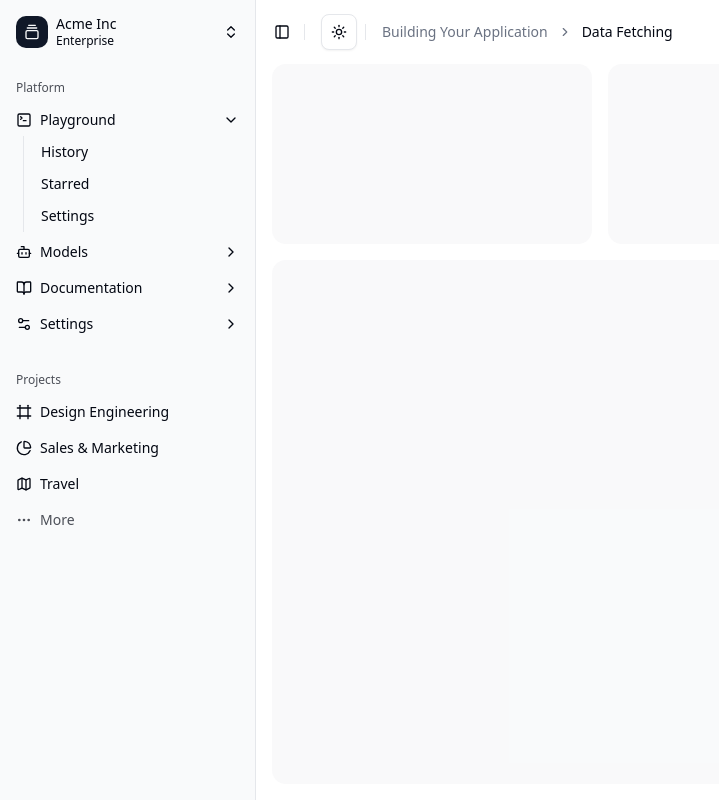
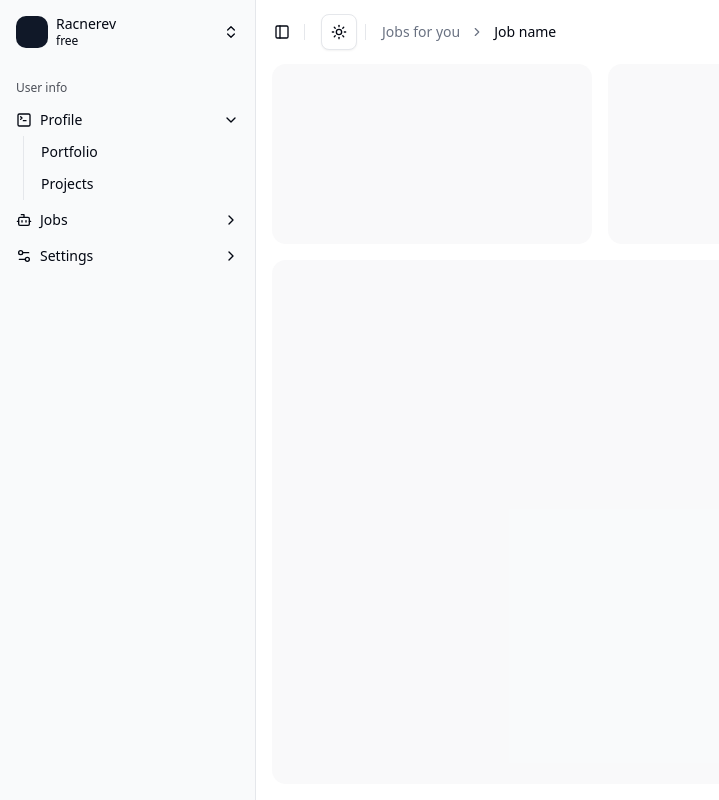
Before and after one commit to Sparsh-Verencar/scouter-dbms, a Next.js app: page /freelancer-dashboard in a window 1280 px wide. Shown: the whole page, without its empty margins (0-719 px from the left). Built offline with nearby package versions, Linux system fonts and the light colour scheme.

Commit message:
add proper names and remove unnecessary info from sidebar stuff

```diff
--- a/src/app/freelancer-dashboard/page.jsx
+++ b/src/app/freelancer-dashboard/page.jsx
@@ -31,12 +31,12 @@ export default function Page() {
               <BreadcrumbList>
                 <BreadcrumbItem className="hidden md:block">
                   <BreadcrumbLink href="#">
-                    Building Your Application
+                    Jobs for you
                   </BreadcrumbLink>
                 </BreadcrumbItem>
                 <BreadcrumbSeparator className="hidden md:block" />
                 <BreadcrumbItem>
-                  <BreadcrumbPage>Data Fetching</BreadcrumbPage>
+                  <BreadcrumbPage>Job name</BreadcrumbPage>
                 </BreadcrumbItem>
               </BreadcrumbList>
             </Breadcrumb>
--- a/src/components/app-sidebar.jsx
+++ b/src/components/app-sidebar.jsx
@@ -1,10 +1,12 @@
 "use client"
 
 import * as React from "react"
+import { Button } from "./ui/button"
 import {
   AudioWaveform,
   BookOpen,
   Bot,
+  ChevronsUpDown,
   Command,
   Frame,
   GalleryVerticalEnd,
@@ -23,87 +25,44 @@ import {
   SidebarContent,
   SidebarFooter,
   SidebarHeader,
+  SidebarMenuButton,
   SidebarRail,
 } from "@/components/ui/sidebar"
 
 // This is sample data.
 const data = {
-  teams: [
-    {
-      name: "Acme Inc",
-      logo: GalleryVerticalEnd,
-      plan: "Enterprise",
-    },
-    {
-      name: "Acme Corp.",
-      logo: AudioWaveform,
-      plan: "Startup",
-    },
-    {
-      name: "Evil Corp.",
-      logo: Command,
-      plan: "Free",
-    },
-  ],
   navMain: [
     {
-      title: "Playground",
+      title: "Profile",
       url: "#",
       icon: SquareTerminal,
       isActive: true,
       items: [
         {
-          title: "History",
+          title: "Portfolio",
           url: "#",
         },
         {
-          title: "Starred",
-          url: "#",
-        },
-        {
-          title: "Settings",
+          title: "Projects",
           url: "#",
         },
       ],
     },
     {
-      title: "Models",
+      title: "Jobs",
       url: "#",
       icon: Bot,
       items: [
         {
-          title: "Genesis",
+          title: "Applied Jobs",
           url: "#",
         },
         {
-          title: "Explorer",
+          title: "Current Jobs",
           url: "#",
         },
         {
-          title: "Quantum",
-          url: "#",
-        },
-      ],
-    },
-    {
-      title: "Documentation",
-      url: "#",
-      icon: BookOpen,
-      items: [
-        {
-          title: "Introduction",
-          url: "#",
-        },
-        {
-          title: "Get Started",
-          url: "#",
-        },
-        {
-          title: "Tutorials",
-          url: "#",
-        },
-        {
-          title: "Changelog",
+          title: "Finished Jobs",
           url: "#",
         },
       ],
@@ -118,35 +77,14 @@ const data = {
           url: "#",
         },
         {
-          title: "Team",
+          title: "Edit Profile",
           url: "#",
         },
         {
-          title: "Billing",
-          url: "#",
-        },
-        {
-          title: "Limits",
+          title: "Delete Account",
           url: "#",
         },
       ],
-    },
-  ],
-  projects: [
-    {
-      name: "Design Engineering",
-      url: "#",
-      icon: Frame,
-    },
-    {
-      name: "Sales & Marketing",
-      url: "#",
-      icon: PieChart,
-    },
-    {
-      name: "Travel",
-      url: "#",
-      icon: Map,
     },
   ],
 }
@@ -157,11 +95,21 @@ export function AppSidebar({
   return (
     <Sidebar collapsible="icon" {...props}>
       <SidebarHeader>
-        <TeamSwitcher teams={data.teams} />
+        <SidebarMenuButton
+              size="lg"
+              className="data-[state=open]:bg-sidebar-accent data-[state=open]:text-sidebar-accent-foreground">
+              <div
+                className="bg-sidebar-primary text-sidebar-primary-foreground flex aspect-square size-8 items-center justify-center rounded-lg">
+              </div>
+              <div className="grid flex-1 text-left text-sm leading-tight">
+                <span className="truncate font-medium">Racnerev</span>
+                <span className="truncate text-xs">free</span>
+              </div>
+              <ChevronsUpDown className="ml-auto" />
+            </SidebarMenuButton>
       </SidebarHeader>
       <SidebarContent>
         <NavMain items={data.navMain} />
-        <NavProjects projects={data.projects} />
       </SidebarContent>
       <SidebarRail />
     </Sidebar>
--- a/src/components/nav-main.jsx
+++ b/src/components/nav-main.jsx
@@ -23,7 +23,7 @@ export function NavMain({
 }) {
   return (
     <SidebarGroup>
-      <SidebarGroupLabel>Platform</SidebarGroupLabel>
+      <SidebarGroupLabel>User info</SidebarGroupLabel>
       <SidebarMenu>
         {items.map((item) => (
           <Collapsible
```
